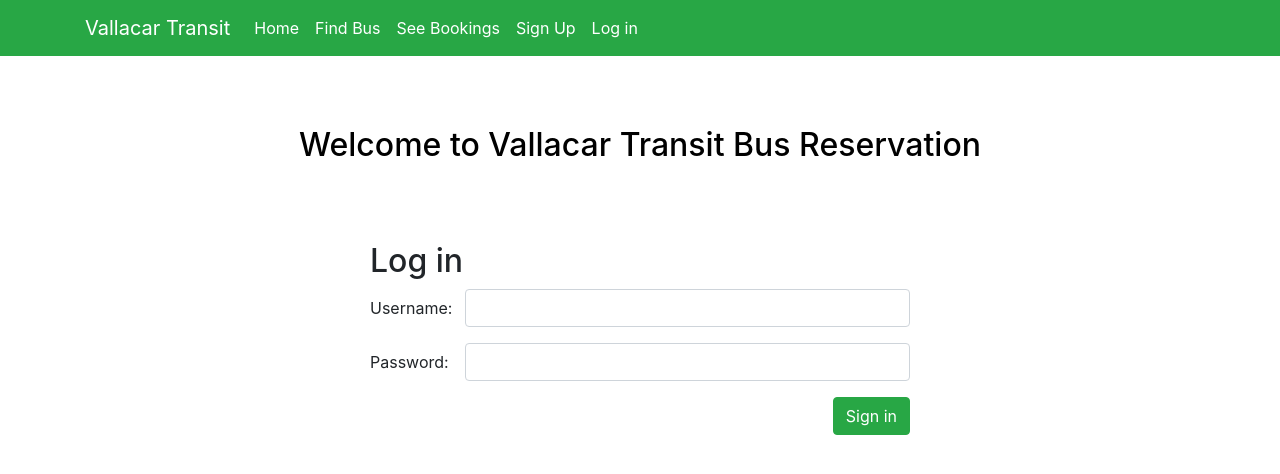
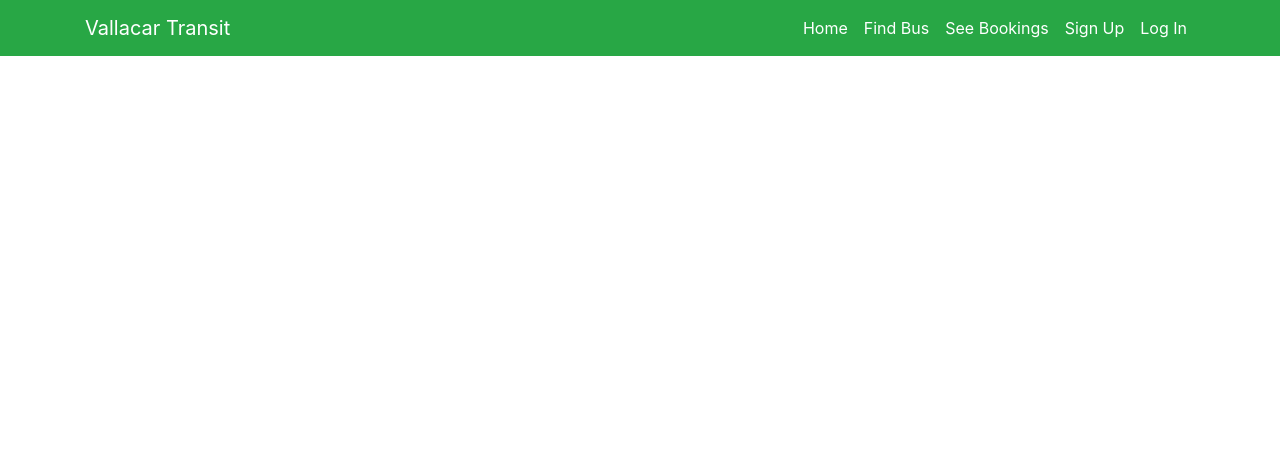
Before and after one commit to lesmadeit/bus-reservation, a Django app: page / in a window 1280 px wide. Shown: the top 474 px of the page. Run offline with Django 4.2, Linux system fonts and the light colour scheme; some libraries are stand-ins or nearby versions.

Commit message:
frontend changes

```diff
--- a/myproject/myapp/templates/myapp/base.html
+++ b/myproject/myapp/templates/myapp/base.html
@@ -10,6 +10,11 @@
           integrity="sha384-MCw98/SFnGE8fJT3GXwEOngsV7Zt27NXFoaoApmYm81iuXoPkFOJwJ8ERdknLPMO" crossorigin="anonymous">
 
     <title>Bus Reservation System</title>
+    <style>
+        .navbar-nav {
+            margin-left: auto;
+        }
+    </style>
 
 </head>
 <body>
@@ -29,7 +34,7 @@
                 <a class="nav-item nav-link " href="{% url 'signout' %}" style="color: white;">Sign out</a>
                 {% else %}
                 <a class="nav-item nav-link " href="{% url 'signup' %}" style="color: white;">Sign Up</a>
-                <a class="nav-item nav-link " href="{% url 'signin' %}" style="color: white;">Log in</a>
+                <a class="nav-item nav-link " href="{% url 'signin' %}" style="color: white;">Log In</a>
                 {% endif %}
 
 
@@ -37,6 +42,7 @@
         </div>
     </div>
 </nav>
+
 {% block content %}
 {% endblock %}
 <!-- Optional JavaScript -->
--- a/myproject/myapp/templates/myapp/home.html
+++ b/myproject/myapp/templates/myapp/home.html
@@ -1,4 +1,4 @@
 {% extends 'myapp/base.html' %}
 {% block content %}
-<center><h1>Welcome to Bus Reservation system</h1></center>
+
 {% endblock %}
--- a/myproject/myapp/templates/myapp/signin.html
+++ b/myproject/myapp/templates/myapp/signin.html
@@ -1,7 +1,7 @@
 {% extends 'myapp/base.html' %}
 {% block content %}
 <div class="container">
-    <center><h2 style="margin-top: 70px; color: black">Welcome to Vallacar Transit Bus Reservation</h2></center>
+
         <div class="row">
             <div class="col-sm-6 mx-auto" style="margin-top: 70px">
                 <h2>Log in</h2>
--- a/myproject/myapp/views.py
+++ b/myproject/myapp/views.py
@@ -16,7 +16,7 @@ def home(request):
     if request.user.is_authenticated:
         return render(request, 'myapp/home.html')
     else:
-        return render(request, 'myapp/signin.html')
+        return render(request, 'myapp/home.html')
 
 
 @login_required(login_url='signin')
```
Also changed, not shown: myproject/myapp/static/myapp/images/bg2.jpg (added), myproject/myapp/static/myapp/images/bg3.jpg (added).
